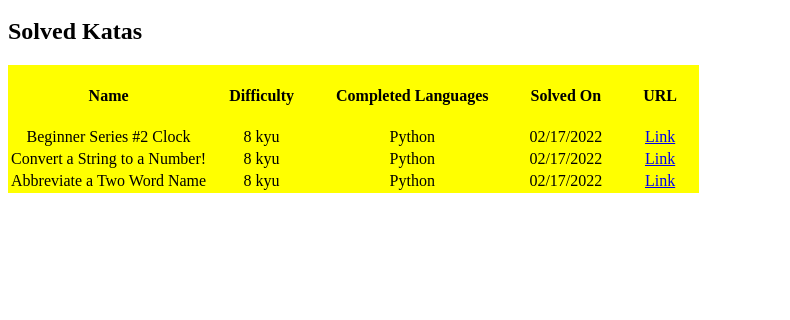
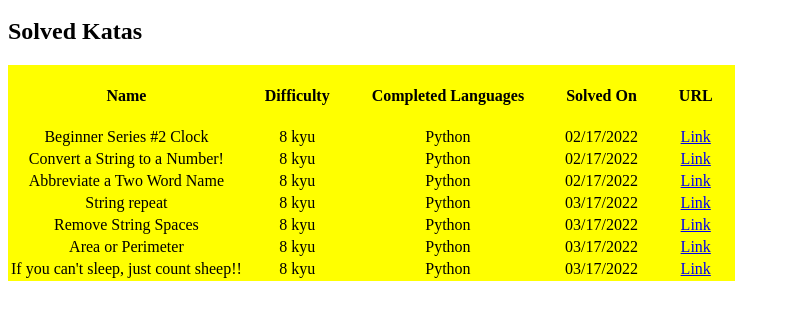
Before and after one commit to zachbirrell/zachbirrell.github.io, a plain HTML site: page index.html in a window 1280 px wide. Shown: the part 304-624 px from the top of the page, without its empty margins (0-790 px from the left). Drawn offline with Linux system fonts and the light colour scheme.

Commit message:
Updated my completed katas table.

```diff
--- a/index.html
+++ b/index.html
@@ -46,7 +46,38 @@
             <td><a href="https://www.codewars.com/kata/57eadb7ecd143f4c9c0000a3">Link</a></td>
         </tr>
 
+        <tr>
+            <td>String repeat</td>
+            <td>8 kyu</td>
+            <td>Python</td>
+            <td>03/17/2022</td>
+            <td><a href="https://www.codewars.com/kata/57a0e5c372292dd76d000d7e">Link</a></td>
         </tr>
+
+        <tr>
+            <td>Remove String Spaces</td>
+            <td>8 kyu</td>
+            <td>Python</td>
+            <td>03/17/2022</td>
+            <td><a href="https://www.codewars.com/kata/57eae20f5500ad98e50002c5">Link</a></td>
+        </tr>
+
+        <tr>
+            <td>Area or Perimeter</td>
+            <td>8 kyu</td>
+            <td>Python</td>
+            <td>03/17/2022</td>
+            <td><a href="https://www.codewars.com/kata/5ab6538b379d20ad880000ab">Link</a></td>
+        </tr>
+
+        <tr>
+            <td>If you can't sleep, just count sheep!!</td>
+            <td>8 kyu</td>
+            <td>Python</td>
+            <td>03/17/2022</td>
+            <td><a href="https://www.codewars.com/kata/5b077ebdaf15be5c7f000077">Link</a></td>
+        </tr>
+
     </table>
 
 </body>
```
